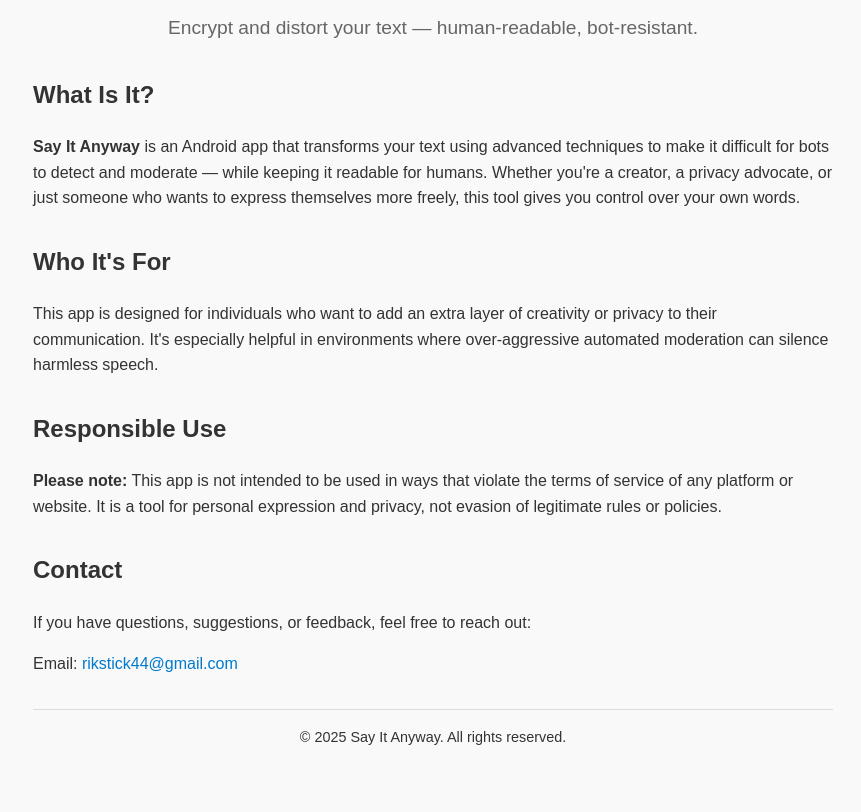
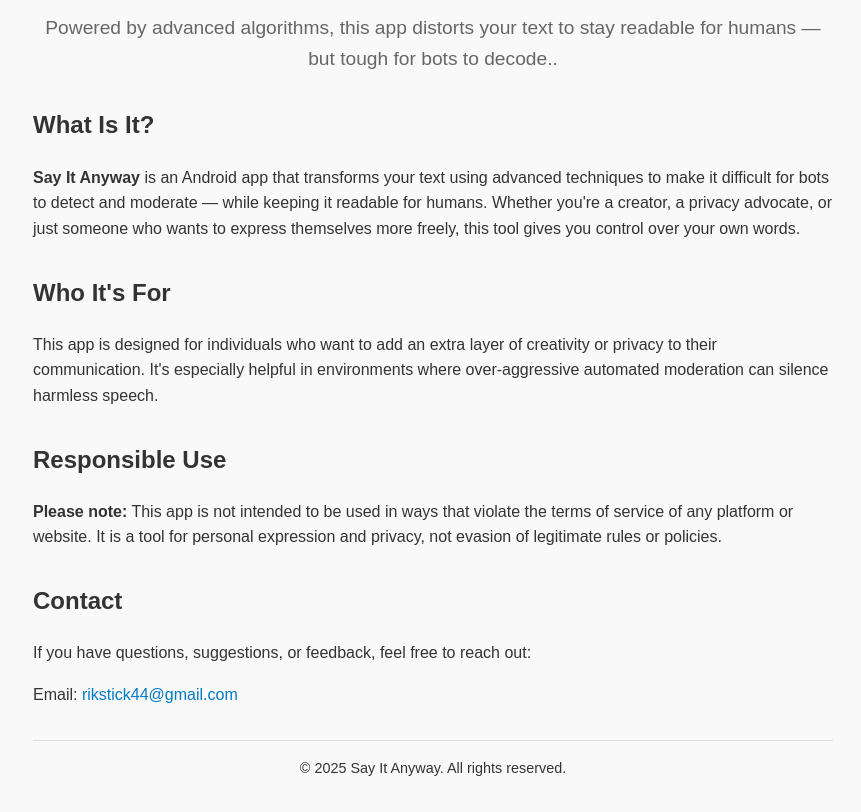
Before and after one commit to rikstick/say-it-anyway, a plain HTML site: page index.html in a window 1280 px wide. Shown: the part 129-941 px from the top of the page, without its empty margins (207-1068 px from the left). Before the commit the page ends 910 px from the top, so only its background shows below. Drawn offline with Linux system fonts and the light colour scheme.

Commit message:
Update index.html

```diff
--- a/index.html
+++ b/index.html
@@ -48,7 +48,7 @@
 <body>
   <header>
     <h1>Say It Anyway</h1>
-    <p class="tagline">Encrypt and distort your text — human-readable, bot-resistant.</p>
+    <p class="tagline">Powered by advanced algorithms, this app distorts your text to stay readable for humans — but tough for bots to decode..</p>
   </header>
 
   <section>
```
